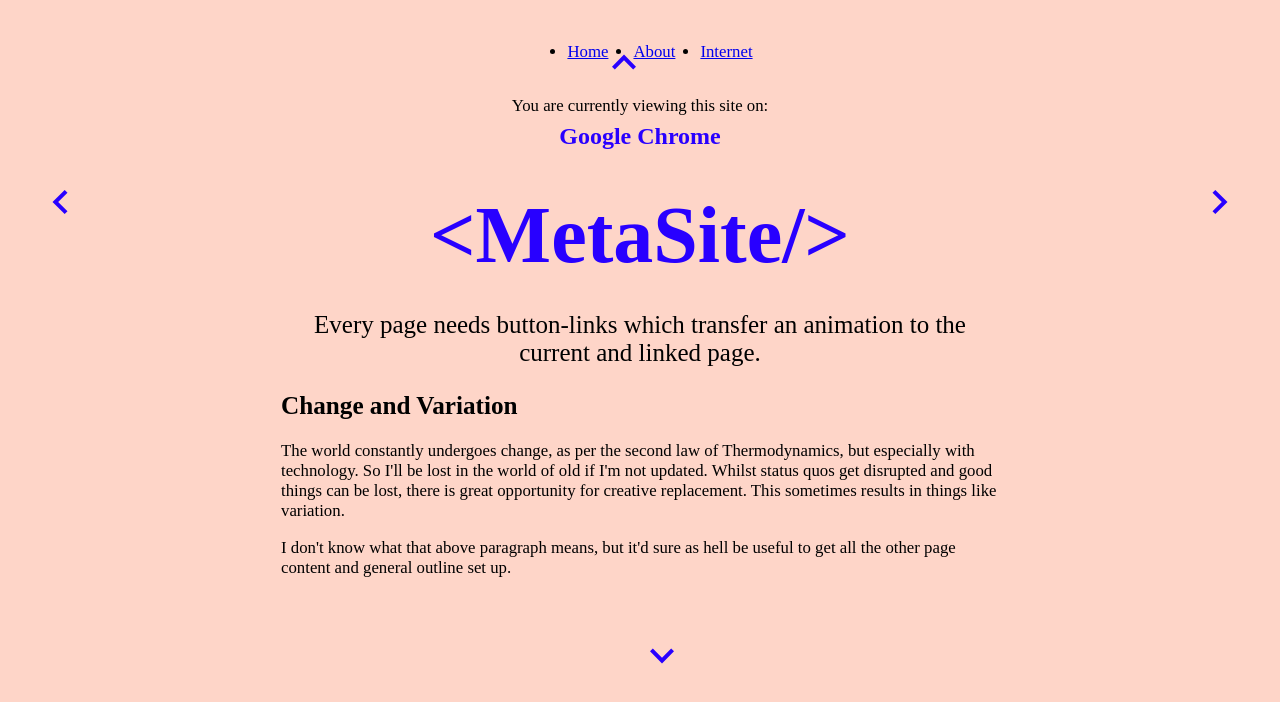
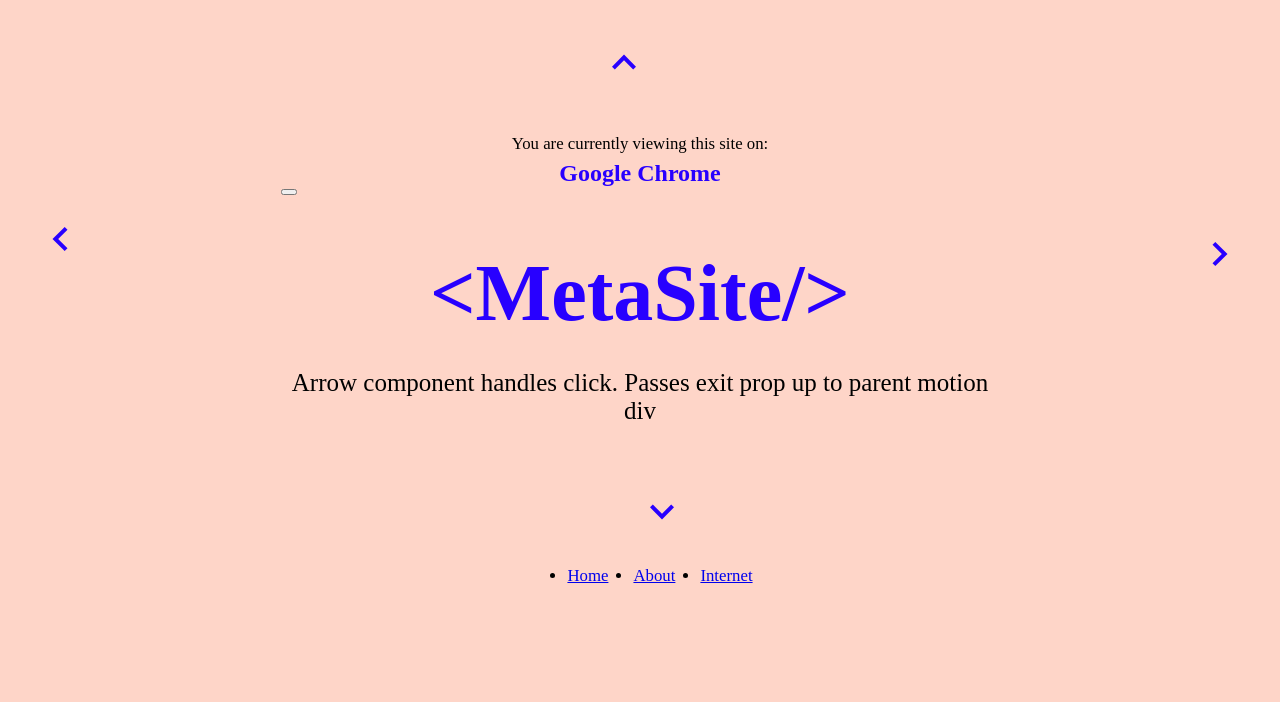
Before and after one commit to azengoose/MetaSite_V2, a React (Create React App) app: page / in a window 1280 px wide. Shown: the top 702 px of the page. Built offline with nearby package versions, Linux system fonts and the light colour scheme; a web font is replaced by a local one.

Commit message:
Transition works but is bad implementation - Added Practical page

```diff
--- a/src/App.tsx
+++ b/src/App.tsx
@@ -5,6 +5,7 @@ import "./styles/styles.css";
 import Home from "./pages/home";
 import About from "./pages/about";
 import Internet from "./pages/internet";
+import Practical from "./pages/pract";
 import NotFound from "./pages/not";
 
 import Progress from "./components/progress";
@@ -12,33 +13,27 @@ import Progress from "./components/progress";
 export default function App() {
   const location = useLocation();
 
-  const variants = {
-    enter: (direction: number) => {
-      return {
-        x: direction > 0 ? 1000 : -1000,
-        opacity: 0
-      };
-    },
-    center: {
-      zIndex: 1,
-      x: 0,
-      opacity: 1
-    },
-    exit: (direction: number) => {
-      return {
-        zIndex: 0,
-        x: direction < 0 ? 1000 : -1000,
-        opacity: 0
-      };
-    }
-  };
-
   return (
     <>
       <main role="main" className="wrapper">
         <div className="content">
           <Progress />
-
+          <AnimatePresence exitBeforeEnter>
+            <Routes location={location} key={location.pathname}>
+              <Route
+                path="/"
+                element={
+                  <motion.div>
+                    <Home />
+                  </motion.div>
+                }
+              />
+              <Route path="/a" element={<About />} />
+              <Route path="/i" element={<Internet />} />
+              <Route path="/p" element={<Practical />} />
+              <Route path="*" element={<NotFound />} />
+            </Routes>
+          </AnimatePresence>
           <div>
             <nav>
               <ul style={{ display: "flex", flexDirection: "row" }}>
@@ -54,26 +49,6 @@ export default function App() {
               </ul>
             </nav>
           </div>
-          <AnimatePresence exitBeforeEnter>
-            <Routes location={location} key={location.pathname}>
-              <Route
-                path="/"
-                element={
-                  <motion.div
-                    variants={variants}
-                    initial="enter"
-                    animate="center"
-                    exit="exit"
-                  >
-                    <Home />
-                  </motion.div>
-                }
-              />
-              <Route path="/a" element={<About />} />
-              <Route path="/i" element={<Internet />} />
-              <Route path="*" element={<NotFound />} />
-            </Routes>
-          </AnimatePresence>
         </div>
       </main>
     </>
--- a/src/components/arrows.tsx
+++ b/src/components/arrows.tsx
@@ -1,5 +1,5 @@
-import React from "react";
-import { useNavigate, Link } from "react-router-dom";
+import React, { useState } from "react";
+import { Link } from "react-router-dom";
 import { motion } from "framer-motion";
 
 const variants = {
@@ -8,6 +8,12 @@ const variants = {
 };
 
 export function RightArrow(props) {
+  const [exit, setExit] = useState({ opacity: 0, x: 0 });
+
+  function handleClick() {
+    setExit({ opacity: 0, x: -500 });
+  }
+
   return (
     <>
       <Link to={props.link}>
@@ -16,6 +22,7 @@ export function RightArrow(props) {
           whileHover="hover"
           whileTap="tap"
           className="right-arrow arrow"
+          onClick={handleClick}
         >
           <svg
             xmlns="http://www.w3.org/2000/svg"
@@ -32,10 +39,6 @@ export function RightArrow(props) {
 }
 
 export function LeftArrow(props2) {
-  let navigate = useNavigate();
-  function goToPreviousPage() {
-    navigate(-1);
-  }
   return (
     <>
       <Link to={props2.link}>
@@ -44,7 +47,6 @@ export function LeftArrow(props2) {
           whileHover="hover"
           whileTap="tap"
           className="left-arrow arrow"
-          onClick={goToPreviousPage}
         >
           <svg
             xmlns="http://www.w3.org/2000/svg"
@@ -60,9 +62,10 @@ export function LeftArrow(props2) {
   );
 }
 
-export function UpArrow() {
+export function UpArrow(props3) {
   return (
     <>
+      <Link to={props3.link}>
         <motion.button
           variants={variants}
           whileHover="hover"
@@ -78,13 +81,15 @@ export function UpArrow() {
             <path d="M0 16.67l2.829 2.83 9.175-9.339 9.167 9.339 2.829-2.83-11.996-12.17z" />
           </svg>
         </motion.button>
+      </Link>
     </>
   );
 }
 
-export function DownArrow() {
+export function DownArrow(props4) {
   return (
     <>
+      <Link to={props4.link}>
         <motion.button
           variants={variants}
           whileHover="hover"
@@ -100,6 +105,7 @@ export function DownArrow() {
             <path d="M0 7.33l2.829-2.83 9.175 9.339 9.167-9.339 2.829 2.83-11.996 12.17z" />
           </svg>
         </motion.button>
+      </Link>
     </>
   );
 }
--- a/src/pages/about.tsx
+++ b/src/pages/about.tsx
@@ -2,6 +2,7 @@ import * as React from "react";
 import { Link } from "react-router-dom";
 import { motion } from "framer-motion";
 // import Contents from "../components/contents";
+import { RightArrow } from "../components/arrows";
 
 const variants = {
   initial: { opacity: 0, x: -1000 },
@@ -18,6 +19,7 @@ export default function About() {
       exit="exit"
       transition={{ ease: "easeInOut", duration: 0.8 }}
     >
+      <RightArrow link="/" />
       <h1>(A Bout)</h1>
 
       <div className="mouse_scroll">
@@ -64,6 +66,20 @@ export default function About() {
           associated with that Github account btw
         </p>
       </div>
+      <div>
+        <h2>Change and Variation</h2>
+        <p>
+          The world constantly undergoes change, as per the second law of
+          Thermodynamics, but especially with technology. So I'll be lost in the
+          world of old if I'm not updated. Whilst status quos get disrupted and
+          good things can be lost, there is great opportunity for creative
+          replacement. This sometimes results in things like variation.
+        </p>
+        <p>
+          I don't know what that above paragraph means, but it'd sure as hell be
+          useful to get all the other page content and general outline set up.
+        </p>
+      </div>
       {/* <iframe
         title="purple"
         src="https://my.spline.design/noisedisplacecopy-3d477ebfafb2828c71ad9c5523cbdfee/"
--- a/src/pages/home.tsx
+++ b/src/pages/home.tsx
@@ -1,4 +1,5 @@
 import * as React from "react";
+import { useState } from "react";
 // import Contents from "../components/contents";
 import Browser from "../components/browser";
 // import Randompage from "../components/randompage";
@@ -13,13 +14,21 @@ import {
 
 //glitch intro for home https://codepen.io/team/nclud/pen/MwaGGE
 
-const variants = {
-  initial: { opacity: 0, y: -1000 },
-  animate: { opacity: 1, y: 0 },
-  exit: { opacity: 0, y: -1000 }
-};
+export default function Home() {
+  const [initial] = useState({ opacity: 0, x: 0 });
+  var animate = { opacity: 1 };
+  const [exit, setExit] = useState({ opacity: 0, x: 0 });
 
-export default function Home() {
+  function handleClick() {
+    setExit({ opacity: 0, x: -500 });
+  }
+
+  var variants = {
+    initial: initial,
+    animate: animate,
+    exit: exit
+  };
+
   return (
     <motion.div
       variants={variants}
@@ -30,40 +39,27 @@ export default function Home() {
     >
       <Browser />
 
-      <RightArrow link="/i" />
+      <button onClick={handleClick}>
+        {" "}
+        <RightArrow link="/i"></RightArrow>
+      </button>
       <LeftArrow link="/a" />
 
-      <UpArrow />
+      <UpArrow link="/p" />
 
       <h1> &lt;MetaSite/&gt;</h1>
 
       <p className="sub-text">
-        Every page needs button-links which transfer an animation to the current
-        and linked page.
+        Arrow component handles click. Passes exit prop up to parent motion div
       </p>
 
       {/* <Randompage /> */}
 
       {/* <ButtonChange /> */}
 
-      <div>
-        <h2>Change and Variation</h2>
-        <p>
-          The world constantly undergoes change, as per the second law of
-          Thermodynamics, but especially with technology. So I'll be lost in the
-          world of old if I'm not updated. Whilst status quos get disrupted and
-          good things can be lost, there is great opportunity for creative
-          replacement. This sometimes results in things like variation.
-        </p>
-        <p>
-          I don't know what that above paragraph means, but it'd sure as hell be
-          useful to get all the other page content and general outline set up.
-        </p>
-      </div>
-
       {/* <Contents /> */}
       <div style={{ height: 100 }}>
-        <DownArrow />
+        <DownArrow link="/" />
       </div>
     </motion.div>
   );
--- a/src/pages/internet.tsx
+++ b/src/pages/internet.tsx
@@ -3,6 +3,7 @@ import * as React from "react";
 import { Link } from "react-router-dom";
 // import Sound from "../components/sound";
 import { motion } from "framer-motion";
+import { LeftArrow } from "../components/arrows"
 
 const variants = {
   initial: { opacity: 0, x: 1000 },
@@ -19,6 +20,7 @@ export default function Internet() {
       exit="exit"
       transition={{ ease: "easeInOut", duration: 0.7 }}
     >
+      <LeftArrow link="/"/>
       <h1>INT</h1>
       <p className="sub-text">Institute of Internet</p>
 
--- /dev/null
+++ b/src/pages/pract.tsx
@@ -0,0 +1,14 @@
+import React from "react";
+import { DownArrow } from "../components/arrows";
+
+export default function Practical() {
+  return (
+    <>
+      <h1>Practicality</h1>
+      <DownArrow link="/" />
+      <li>Levels of practicality</li>
+      <li>Types and uses of sites</li>
+      <li>Parts of a website + demo</li>
+    </>
+  );
+}
```
Also changed, not shown: src/hoc/variants.ts (+23 -0 lines). Lines whose indentation alone changed are shown as unchanged.
